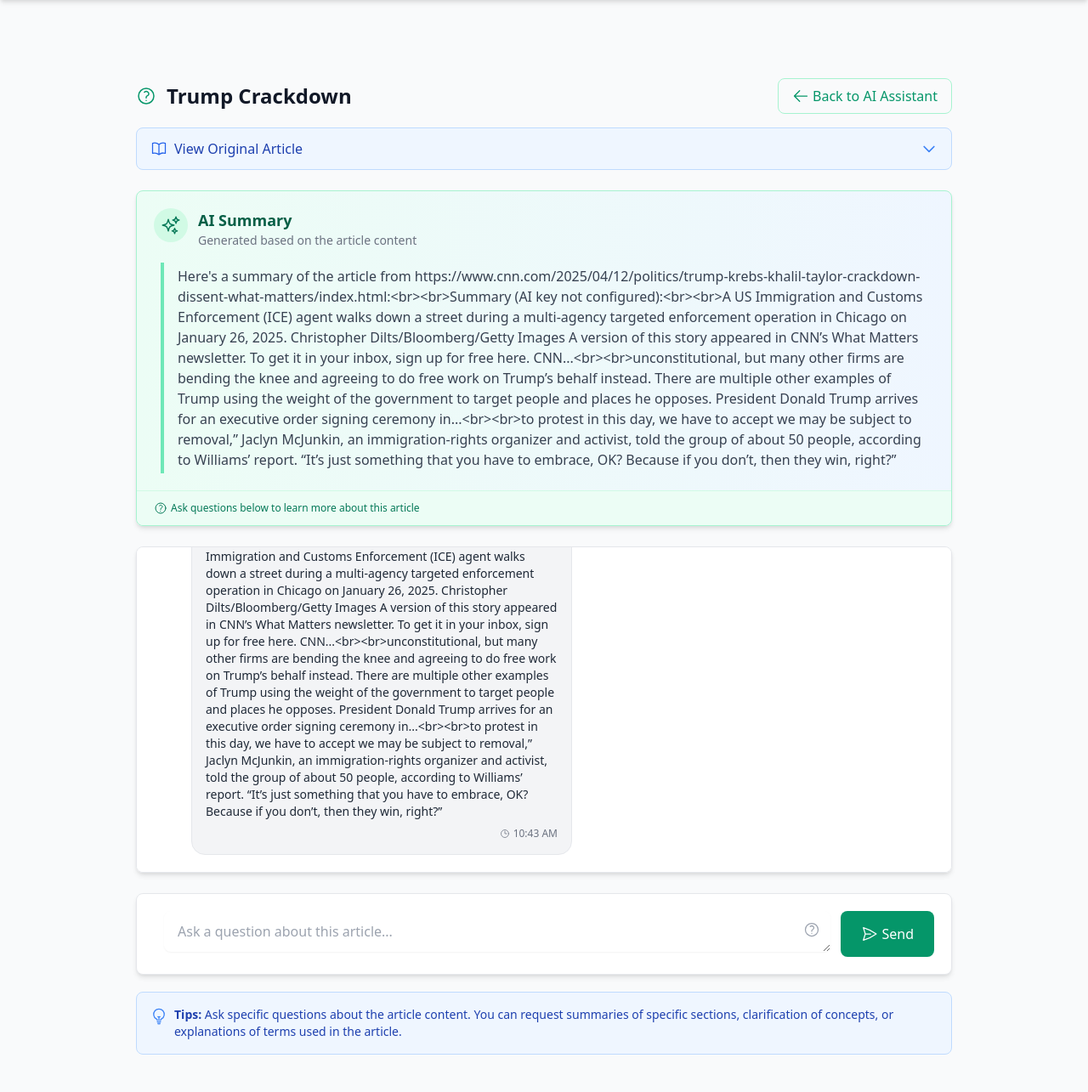
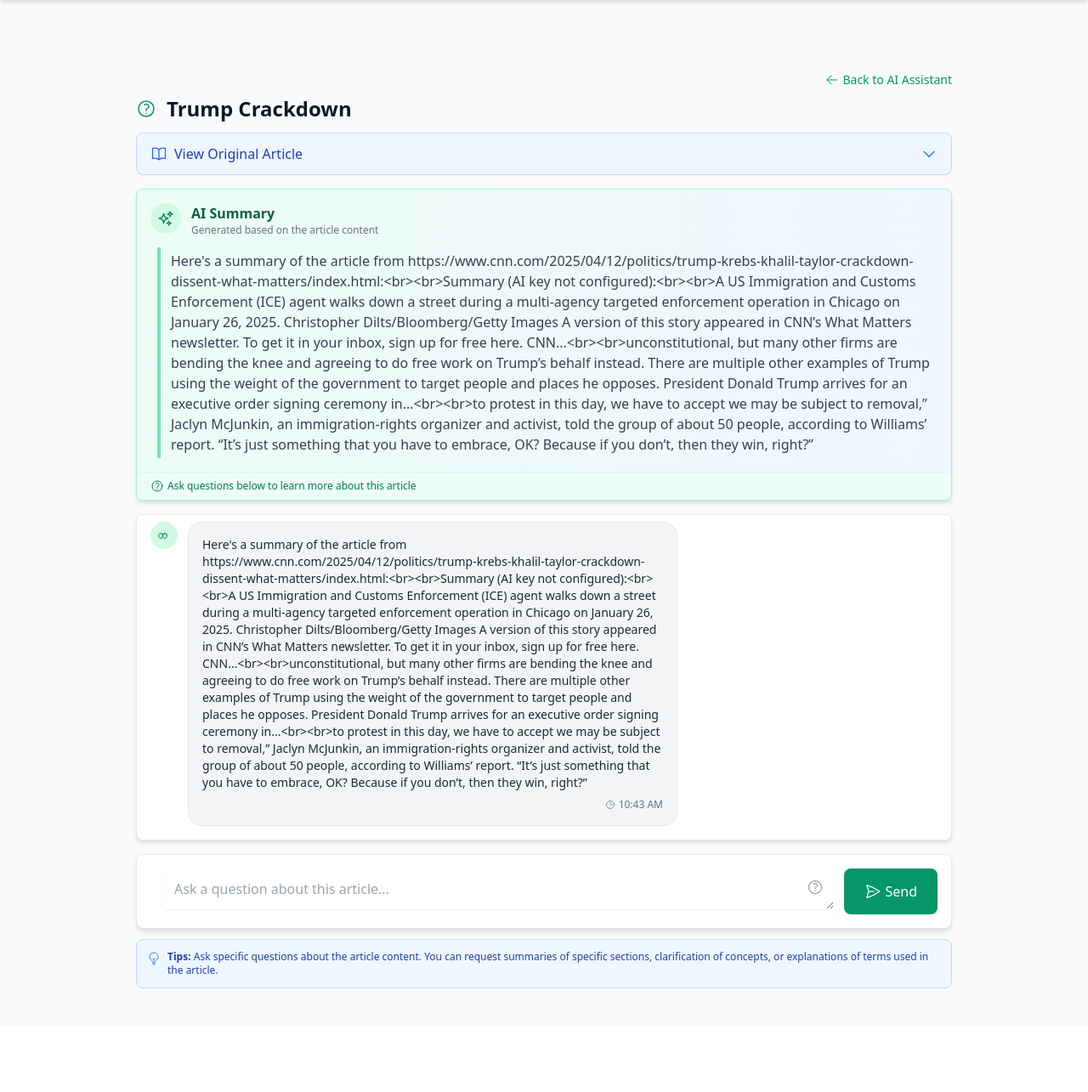
Before and after one commit to eshan06/goodnews, a Flask app: page /chat/1 in a window 1280 px wide. Shown: the part 64-1349 px from the top of the page at 85% size. After the commit the page ends 1227 px from the top, so only its background shows below. Run offline with Flask 3, Linux system fonts and the light colour scheme.

Commit message:
chat working

```diff
--- a/templates/chat_session.html
+++ b/templates/chat_session.html
@@ -3,9 +3,18 @@
 {% block title %}{{ session.title }}{% endblock %}
 
 {% block content %}
-<div class="max-w-5xl mx-auto px-4 sm:px-6 lg:px-8 py-5">
-    <div class="mb-4 flex items-center justify-between">
-        <h1 class="text-2xl font-bold text-gray-900 truncate flex items-center">
+<div class="max-w-5xl mx-auto px-4 sm:px-6 lg:px-8 pt-3 pb-5">
+    <!-- Top navigation -->
+    <div class="flex items-center justify-end mb-2 text-sm">
+        <a href="{{ url_for('ai_assistant') }}" class="flex items-center text-green-600 hover:text-green-800 transition-colors">
+            <svg xmlns="http://www.w3.org/2000/svg" fill="none" viewBox="0 0 24 24" stroke-width="1.5" stroke="currentColor" class="w-4 h-4 mr-1">
+                <path stroke-linecap="round" stroke-linejoin="round" d="M10.5 19.5L3 12m0 0l7.5-7.5M3 12h18" />
+            </svg>
+            Back to AI Assistant
+        </a>
+    </div>
+
+    <h1 class="text-2xl font-bold text-gray-900 mb-3 flex items-center">
         <span class="text-green-600 mr-3">
             <svg xmlns="http://www.w3.org/2000/svg" fill="none" viewBox="0 0 24 24" stroke-width="1.5" stroke="currentColor" class="w-6 h-6">
                 <path stroke-linecap="round" stroke-linejoin="round" d="M9.879 7.519c1.171-1.025 3.071-1.025 4.242 0 1.172 1.025 1.172 2.687 0 3.712-.203.179-.43.326-.67.442-.745.361-1.45.999-1.45 1.827v.75M21 12a9 9 0 11-18 0 9 9 0 0118 0zm-9 5.25h.008v.008H12v-.008z" />
@@ -13,16 +22,9 @@
         </span>
         {{ session.title }}
     </h1>
-        <a href="{{ url_for('ai_assistant') }}" class="flex items-center text-green-600 hover:text-green-800 border border-green-200 py-2 px-4 rounded-lg hover:bg-green-50 transition-colors">
-            <svg xmlns="http://www.w3.org/2000/svg" fill="none" viewBox="0 0 24 24" stroke-width="1.5" stroke="currentColor" class="w-5 h-5 mr-1">
-                <path stroke-linecap="round" stroke-linejoin="round" d="M10.5 19.5L3 12m0 0l7.5-7.5M3 12h18" />
-            </svg>
-            Back to AI Assistant
-        </a>
-    </div>
 
     <!-- Original Article (Collapsible) -->
-    <div class="mb-6">
+    <div class="mb-4">
         <button id="showArticleBtn" class="flex items-center justify-between w-full py-3 px-4 bg-blue-50 hover:bg-blue-100 rounded-lg text-left border border-blue-200 transition-colors">
             <div class="flex items-center">
                 <svg xmlns="http://www.w3.org/2000/svg" fill="none" viewBox="0 0 24 24" stroke-width="1.5" stroke="currentColor" class="w-5 h-5 text-blue-600 mr-2">
@@ -37,33 +39,33 @@
                 <path stroke-linecap="round" stroke-linejoin="round" stroke-width="2" d="M5 15l7-7 7 7" />
             </svg>
         </button>
-        <div id="articleContent" class="hidden mt-4 p-6 bg-white border border-gray-200 rounded-lg shadow-md overflow-auto max-h-96">
+        <div id="articleContent" class="hidden mt-3 p-5 bg-white border border-gray-200 rounded-lg shadow-md overflow-auto max-h-96">
             <p class="whitespace-pre-line text-gray-700 leading-relaxed">{{ session.article_text }}</p>
         </div>
     </div>
 
     <!-- AI Summary Card -->
     {% if messages|length > 0 and not messages[0].is_user %}
-    <div class="mb-6 bg-gradient-to-r from-green-50 to-blue-50 rounded-lg border border-green-200 shadow-md">
-        <div class="p-5">
-            <div class="flex items-start mb-4">
+    <div class="mb-4 bg-gradient-to-r from-green-50 to-blue-50 rounded-lg border border-green-200 shadow-md">
+        <div class="p-4">
+            <div class="flex items-start mb-3">
                 <div class="flex-shrink-0 bg-green-100 p-2 rounded-full mr-3">
-                    <svg xmlns="http://www.w3.org/2000/svg" fill="none" viewBox="0 0 24 24" stroke-width="1.5" stroke="currentColor" class="w-6 h-6 text-green-700">
+                    <svg xmlns="http://www.w3.org/2000/svg" fill="none" viewBox="0 0 24 24" stroke-width="1.5" stroke="currentColor" class="w-5 h-5 text-green-700">
                         <path stroke-linecap="round" stroke-linejoin="round" d="M9.813 15.904L9 18.75l-.813-2.846a4.5 4.5 0 00-3.09-3.09L2.25 12l2.846-.813a4.5 4.5 0 003.09-3.09L9 5.25l.813 2.846a4.5 4.5 0 003.09 3.09L15.75 12l-2.846.813a4.5 4.5 0 00-3.09 3.09zM18.259 8.715L18 9.75l-.259-1.035a3.375 3.375 0 00-2.455-2.456L14.25 6l1.036-.259a3.375 3.375 0 002.455-2.456L18 2.25l.259 1.035a3.375 3.375 0 002.456 2.456L21.75 6l-1.035.259a3.375 3.375 0 00-2.456 2.456zM16.894 20.567L16.5 21.75l-.394-1.183a2.25 2.25 0 00-1.423-1.423L13.5 18.75l1.183-.394a2.25 2.25 0 001.423-1.423l.394-1.183.394 1.183a2.25 2.25 0 001.423 1.423l1.183.394-1.183.394a2.25 2.25 0 00-1.423 1.423z" />
                     </svg>
                 </div>
                 <div class="flex-1">
-                    <h3 class="text-lg font-semibold text-green-800">AI Summary</h3>
-                    <p class="text-sm text-gray-500">Generated based on the article content</p>
+                    <h3 class="text-base font-semibold text-green-800">AI Summary</h3>
+                    <p class="text-xs text-gray-500">Generated based on the article content</p>
                 </div>
             </div>
-            <div class="border-l-4 border-green-300 pl-4 py-1 ml-2">
+            <div class="border-l-4 border-green-300 pl-3 py-1 ml-2">
                 <div class="text-gray-700 prose prose-sm max-w-none">
                     {{ messages[0].content|safe|nl2br }}
                 </div>
             </div>
         </div>
-        <div class="border-t border-green-100 bg-green-50 px-5 py-3 text-xs text-green-700 flex items-center rounded-b-lg">
+        <div class="border-t border-green-100 bg-green-50 px-4 py-2 text-xs text-green-700 flex items-center rounded-b-lg">
             <svg xmlns="http://www.w3.org/2000/svg" fill="none" viewBox="0 0 24 24" stroke-width="1.5" stroke="currentColor" class="w-4 h-4 mr-1">
                 <path stroke-linecap="round" stroke-linejoin="round" d="M9.879 7.519c1.171-1.025 3.071-1.025 4.242 0 1.172 1.025 1.172 2.687 0 3.712-.203.179-.43.326-.67.442-.745.361-1.45.999-1.45 1.827v.75M21 12a9 9 0 11-18 0 9 9 0 0118 0zm-9 5.25h.008v.008H12v-.008z" />
             </svg>
@@ -73,8 +75,8 @@
     {% endif %}
 
     <!-- Chat Messages -->
-    <div id="chatMessages" class="bg-white border border-gray-200 rounded-lg shadow-md p-5 mb-6 h-96 overflow-y-auto">
-        <div class="space-y-5">
+    <div id="chatMessages" class="bg-white border border-gray-200 rounded-lg shadow-md p-4 mb-4 h-96 overflow-y-auto">
+        <div class="space-y-4">
             {% for message in messages %}
             <div class="flex {% if message.is_user %}justify-end{% endif %}">
                 {% if not message.is_user %}
@@ -87,7 +89,7 @@
                 </div>
                 {% endif %}
 
-                    <div class="max-w-md rounded-2xl p-4 {% if message.is_user %}bg-green-100 border border-green-200{% else %}bg-gray-100 border border-gray-200{% endif %}">
+                <div class="max-w-xl rounded-2xl p-4 {% if message.is_user %}bg-green-100 border border-green-200{% else %}bg-gray-100 border border-gray-200{% endif %}">
                     <div class="text-sm {% if message.is_user %}text-green-800{% else %}text-gray-800{% endif %} prose prose-sm max-w-none">
                         {{ message.content|safe|nl2br }}
                     </div>
@@ -114,7 +116,7 @@
     </div>
 
     <!-- Chat Form -->
-    <div class="bg-white border border-gray-200 rounded-lg shadow-md p-5">
+    <div class="bg-white border border-gray-200 rounded-lg shadow-md p-4">
         <form method="POST" id="chatForm" class="flex space-x-3">
             {{ form.csrf_token }}
             <div class="flex-grow relative">
@@ -144,10 +146,10 @@
     </div>
 
     <!-- Tips Card -->
-    <div class="mt-5 bg-blue-50 rounded-lg p-4 border border-blue-200 text-sm">
+    <div class="mt-3 bg-blue-50 rounded-lg p-3 border border-blue-200 text-xs">
         <div class="flex">
             <div class="text-blue-500 mr-2 mt-0.5">
-                <svg xmlns="http://www.w3.org/2000/svg" fill="none" viewBox="0 0 24 24" stroke-width="1.5" stroke="currentColor" class="w-5 h-5">
+                <svg xmlns="http://www.w3.org/2000/svg" fill="none" viewBox="0 0 24 24" stroke-width="1.5" stroke="currentColor" class="w-4 h-4">
                     <path stroke-linecap="round" stroke-linejoin="round" d="M12 18v-5.25m0 0a6.01 6.01.0 001.5-.189m-1.5.189a6.01 6.01.0 01-1.5-.189m3.75 7.478a12.06 12.06 0 01-4.5 0m3.75 2.383a14.406 14.406 0 01-3 0M14.25 18v-.192c0-.983.658-1.823 1.508-2.316a7.5 7.5 0 10-7.517 0c.85.493 1.509 1.333 1.509 2.316V18" />
                 </svg>
             </div>
```
Also changed, not shown: ai_service.py (+25 -18 lines), instance/goodnews.db. Lines whose indentation alone changed are shown as unchanged.
